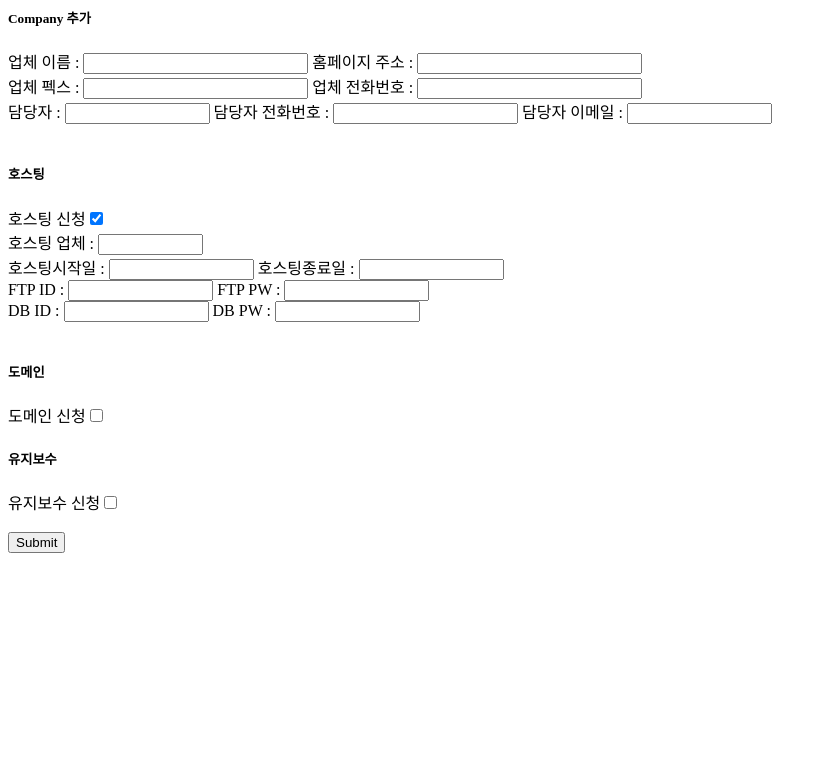
After one commit to iimari/TGL_webCMS, a CodeIgniter app: the page made by application/views/Insert_company.php in a window 1280 px wide. The commit adds this page. Shown: the top 783 px of the page, without its empty margins (0-827 px from the left). Run offline with CodeIgniter, Linux system fonts and the light colour scheme.

Commit message:
[ 신규업체정보 입력 ]
   # 신규업체정보 입력을 위한 폼 생성
   # 업체등록에 사용할 컨트롤러, 모델  함수 생성
   # 조인을 사용하지 않고 각각 데이터를 각각의 db에 insert함

```diff
--- a/application/controllers/Main.php
+++ b/application/controllers/Main.php
@@ -24,11 +24,9 @@ class Main extends CI_Controller{
         $this->load->view('Site_info', $company_infodata);
     }
 
-
-
-
     public function _remap($method) {
 
+        $this->load->view('/include/Common');
         // // 헤더 include
         $this->load->view('Head');
         // 사이드 메뉴 include
--- a/application/views/Dashboard.php
+++ b/application/views/Dashboard.php
@@ -1,7 +1,8 @@
-
+<body>
 <div>
     <div>
         <h2>대쉬보드입니다.</h2>
         <?php echo $u_id ?>
     </div>
 </div>
+</body>
--- /dev/null
+++ b/application/views/Insert_company.php
@@ -0,0 +1,90 @@
+<html>
+<head>
+<script src="https://code.jquery.com/jquery-1.12.4.min.js"></script>
+<title>업체 추가</title>
+</head>
+<body>
+
+<?php echo validation_errors(); ?>
+
+<?php echo form_open('popup/insert_comapany'); ?>
+    <h5>Company 추가</h5>
+        <div class="company_input">
+            <a>업체 이름 : </a><input type="text" name="c_name" value="" size="25" />
+            <a>홈페이지 주소 : </a><input type="text" name="c_homepage" value="" size="25" />
+        </br>
+            <a>업체 펙스 : </a><input type="text" name="c_fax" value="" size="25" />
+            <a>업체 전화번호 : </a><input type="text" name="c_tel" value="" size="25" />
+        </br>
+            <a>담당자 : </a><input type="text" name="c_manager" value="" size="15" />
+            <a>담당자 전화번호 : </a><input type="text" name="c_phone" value="" size="20" />
+            <a>담당자 이메일 : </a><input type="text" name="c_mail" value="" size="15" />
+        </div>
+        </br>
+    <h5>호스팅</h5>
+
+        <a>호스팅 신청</a><input type="checkbox" name="hosting_check" checked="checked" class="hosting_check" value="1"/>
+        <div class="hosting_input">
+            <a>호스팅 업체 : </a><input type="text" name="hosting_name" value="" size="10" />
+            </br>
+            <a>호스팅시작일 : </a><input type="text" name="hosting_st_d" value="" size="15" />
+            <a>호스팅종료일 : </a><input type="text" name="hosting_ed_d" value="" size="15" />
+        </br>
+            <a>FTP ID : </a><input type="text" name="hosting_ftp_id" value="" size="15" />
+            <a>FTP PW : </a><input type="text" name="hosting_ftp_pw" value="" size="15" />
+        </br>
+            <a>DB  ID : </a><input type="text" name="hosting_db_id" value="" size="15" />
+            <a>DB  PW : </a><input type="text" name="hosting_db_pw" value="" size="15" />
+        </div>
+        </br>
+
+        <h5>도메인</h5>
+        <a>도메인 신청</a><input type="checkbox" name="domain_check" class="domain_check" value="1"/>
+        <div class="domain_input" style="display:none;">
+            <a>도메인 시작일 : </a><input type="text" name="domain_st_d" id="textTest" value="" size="15" />
+            <a>도메인 종료일 : </a><input type="text" name="domain_ed_d" value="" size="15" />
+        </div>
+        <br>
+
+        <h5>유지보수</h5>
+        <a>유지보수 신청</a><input type="checkbox" name="managerment_check" class="managerment_check" value="1"/>
+        <div class="managerment_input"style="display:none;">
+            <a>유지보수 시작일 : </a><input type="text" name="managerment_st_d" value="" size="15" />
+            <a>유지보수 종료일 : </a><input type="text" name="managerment_ed_d" value="" size="15" />
+        </div>
+        </br>
+        </br>
+<div><input type="submit" value="Submit" /></div>
+
+</form>
+
+</body>
+</html>
+<script type="text/javascript">
+ $(document).ready(function(){
+    $('.domain_check').click(function(){
+        if($(this).is(":checked")){
+            $('.domain_input').show();
+        }
+        else if($(this).is(":not(:checked)")){
+            $('.domain_input').hide();
+        }
+    });
+    $('.hosting_check').click(function(){
+        if($(this).is(":checked")){
+            $('.hosting_input').show();
+        }
+        else if($(this).is(":not(:checked)")){
+            $('.hosting_input').hide();
+        }
+    });
+    $('.managerment_check').click(function(){
+        if($(this).is(":checked")){
+            $('.managerment_input').show();
+        }
+        else if($(this).is(":not(:checked)")){
+            $('.managerment_input').hide();
+        }
+    });
+});
+</script>
--- /dev/null
+++ b/application/views/include/Common.php
@@ -0,0 +1,5 @@
+<!DOCTYPE html>
+<html lang="">
+
+<?php echo '커먼임'; ?>
+</br>
```
Also changed, not shown: application/controllers/Popup.php (+59 -0 lines), application/models/Manager_model.php (+15 -1 lines), application/views/Head.php (+9 -2 lines), application/views/Site_info.php (+16 -4 lines).
